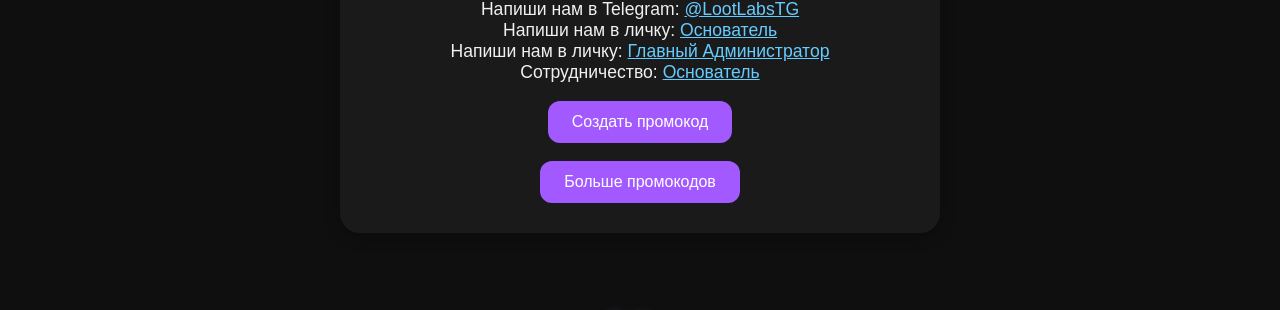
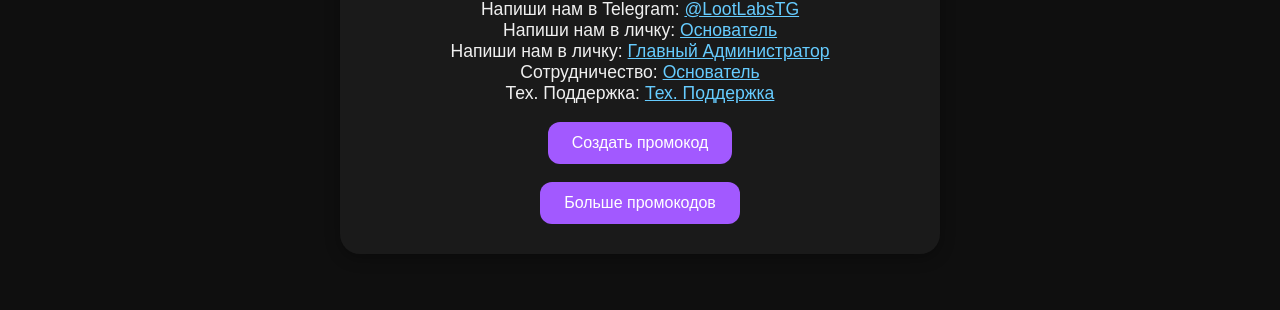
Before and after one commit to HumoatStudio/LootLabs, a plain HTML site: page promocodes.html in a window 1280 px wide. Shown: the part 729-1039 px from the top of the page. Drawn offline with Linux system fonts and the light colour scheme; no server answers.

Commit message:
Add files via upload

```diff
--- a/promocodes.html
+++ b/promocodes.html
@@ -250,6 +250,12 @@
         Основатель
       </a>
     </p>
+    <p>
+      Тех. Поддержка:
+      <a href="https://t.me/@Ennardx" target="_blank" style="color: #66ccff; text-decoration: underline;">
+        Тех. Поддержка
+      </a>
+    </p>
     <br><button id="openModalBtn">Создать промокод</button>
     <br><br><button id="openPromoModalBtn">Больше промокодов</button>
   </section>
```
